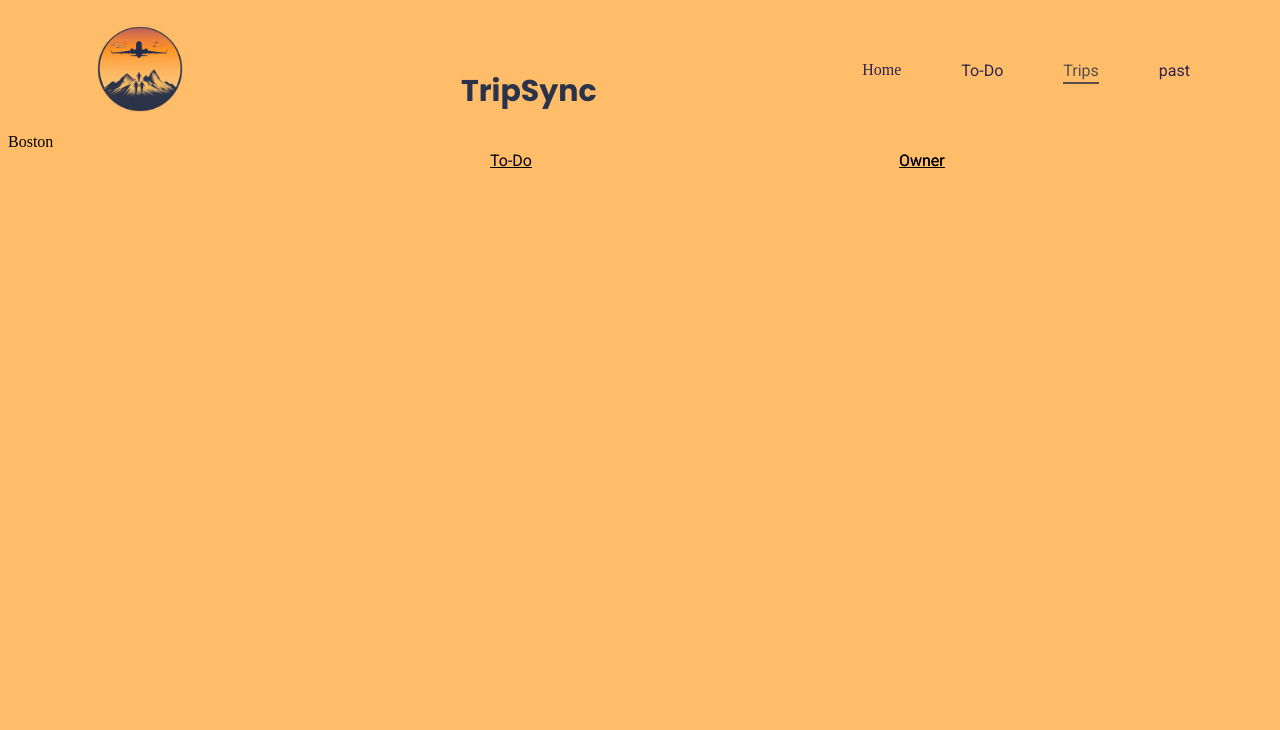
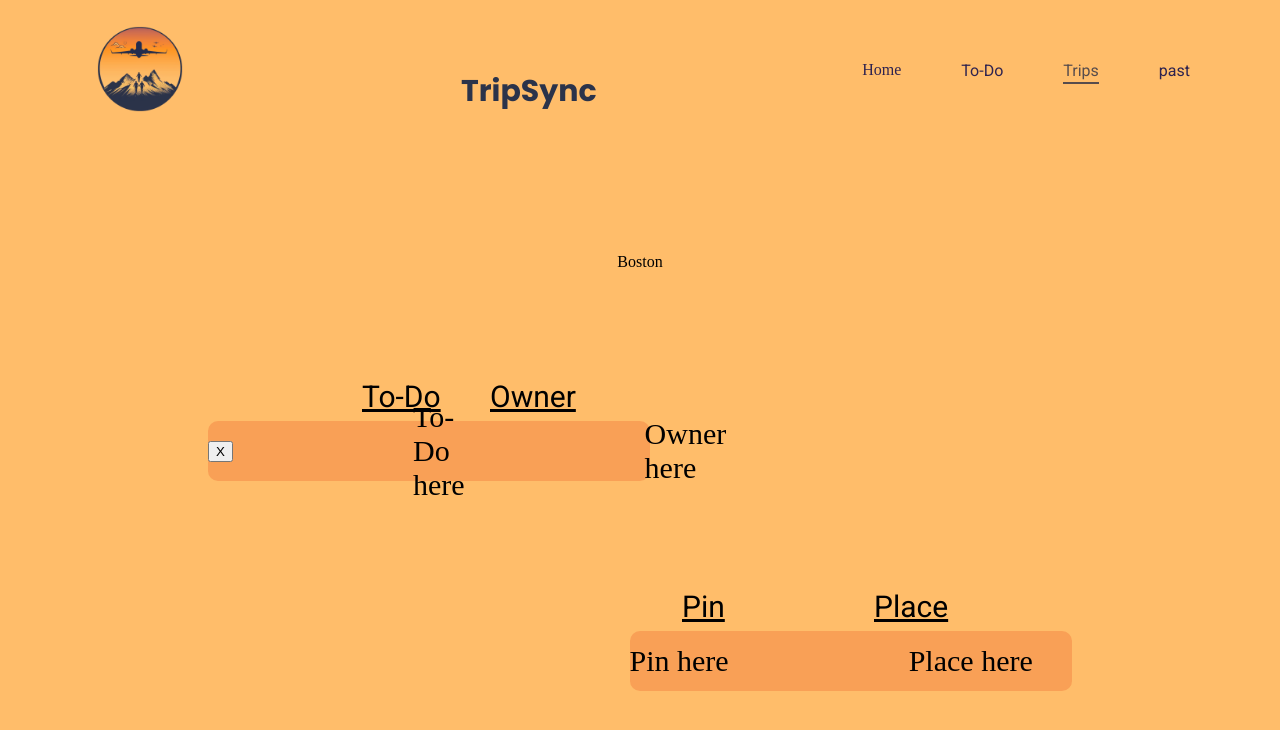
Before and after one commit to flacodan/tripsync, a React (Vite) app: page /trips in a window 1280 px wide. Shown: the top 730 px of the page. Built offline with nearby package versions, Linux system fonts and the light colour scheme.

Commit message:
basic html/css for trips page done

```diff
--- /dev/null
+++ b/src/Trips.css
@@ -0,0 +1,113 @@
+.trip-name {
+    display: flex;
+    justify-content: center;
+    margin-top: 120px;
+}
+
+.header-container1 {
+    display: flex;
+    flex-direction: row;
+    justify-content: center;
+    align-items: center;
+    margin: 10px;
+    gap: 180px;
+    border-radius: 10px;
+    font-size: 30px; /* Adjust the value as needed */
+    margin-top: 140px;
+}
+
+.todo {
+    position: absolute;
+    left: 40%;
+    transform: translateX(-50%);
+    width: 300px;
+    text-decoration: underline;
+    margin-bottom: 30px;
+    font-family: "Roboto", sans-serif;
+  }
+
+.owner{
+    position: absolute;
+    left: 50%;
+    transform: translateX(-50%);
+    width: 300px;
+    text-decoration: underline;
+    margin-bottom: 30px;
+    font-family: "Roboto", sans-serif;
+}
+
+.table-container1 {
+    margin-bottom: 120px;
+}
+
+.row-container1 {
+    display: flex;
+    flex-direction: row;
+    justify-content: flex-start;
+    align-items: center;
+    margin: 10px;
+    gap: 180px;
+    /* border: 1px solid black;  */
+    border-radius: 10px;
+    font-size: 30px; /* Adjust the value as needed */
+    background-color: rgba(241, 119, 59, 0.42);
+    height: 60px;
+    width: 35%;
+    margin: 0 auto; /* Center horizontally */
+    margin-bottom: 20px;
+    margin-left: calc(33.33% - (35% / 2)); /* Center on left 1/3 line */
+}
+
+.header-container2 {
+    display: flex;
+    flex-direction: row;
+    justify-content: center;
+    align-items: center;
+    margin: 10px;
+    gap: 180px;
+    border-radius: 10px;
+    font-size: 30px; /* Adjust the value as needed */
+    margin-top: 140px;
+}
+
+.pin {
+    position: absolute;
+    left: 65%;
+    transform: translateX(-50%);
+    width: 300px;
+    text-decoration: underline;
+    margin-bottom: 30px;
+    font-family: "Roboto", sans-serif;
+  }
+
+.place {
+    position: absolute;
+    left: 80%;
+    transform: translateX(-50%);
+    width: 300px;
+    text-decoration: underline;
+    margin-bottom: 30px;
+    font-family: "Roboto", sans-serif;
+}
+
+.table-container2 {
+    margin-bottom: 120px;
+}
+
+.row-container2 {
+    display: flex;
+    flex-direction: row;
+    justify-content: flex-start;
+    align-items: center;
+    margin: 10px;
+    gap: 180px;
+    /* border: 1px solid black;  */
+    border-radius: 10px;
+    font-size: 30px; /* Adjust the value as needed */
+    background-color: rgba(241, 119, 59, 0.42);
+    height: 60px;
+    width: 35%;
+    margin: 0 auto; /* Center horizontally */
+    margin-bottom: 20px;
+    margin-right: calc(33.33% - (35% / 2)); /* Center on left 1/3 line */
+}
--- a/src/Trips.jsx
+++ b/src/Trips.jsx
@@ -1,17 +1,31 @@
+import './Trips.css'
 
 export default function Trips(){
 
 
     return (
         <>
-          <div className='tripName'>Boston</div>
+          <div className="trip-name">Boston</div>
           <div className="header-container1">
-                <div className="task">To-Do</div>
-                <div className="location">Owner</div>
+                <div className="todo">To-Do</div>
+                <div className="owner">Owner</div>
+            </div>
+            <div className='table-container1'>
+                <div className="row-container1">
+                    <button className="">X</button>
+                    <div className=''>To-Do here</div>
+                    <div className="">Owner here</div>
+                </div>
             </div>
             <div className="header-container2">
-                <div className="task"></div>
-                <div className="location">Owner</div>
+                <div className="pin">Pin</div>
+                <div className="place">Place</div>
+            </div>
+            <div className='table-container2'>
+                <div className="row-container2">
+                    <div className=''>Pin here</div>
+                    <div className="">Place here</div>
+                </div>
             </div>
         </>
     )
```
